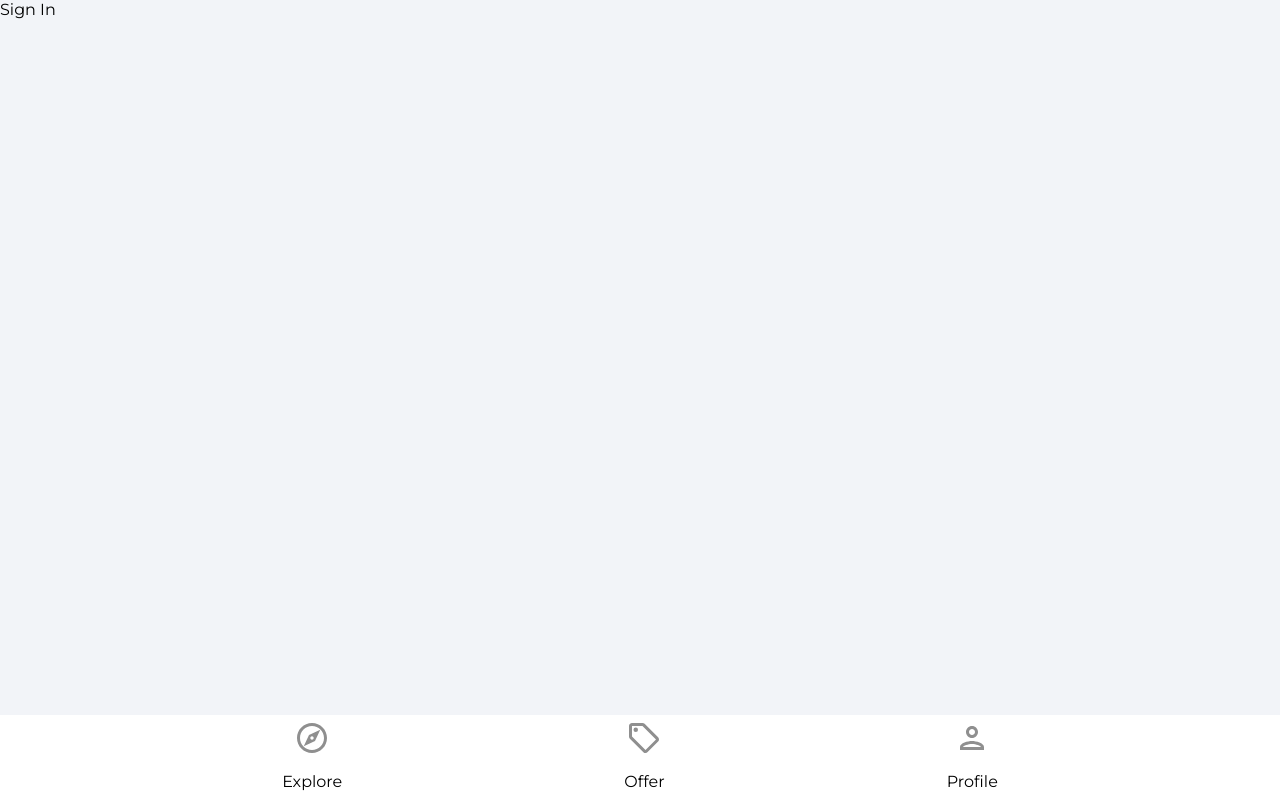
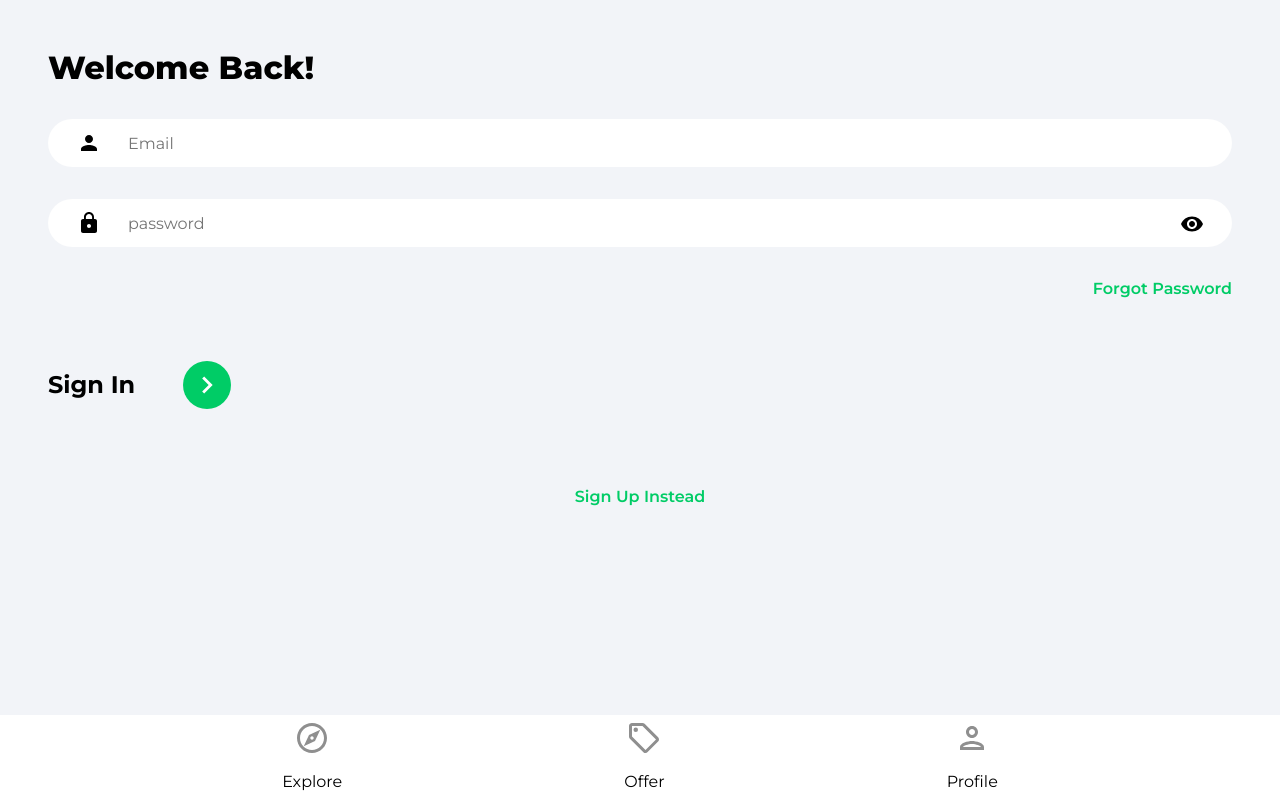
Before and after one commit to lenzoface/house-mrktplc, a React (Create React App) app: page /sign-in in a window 1280 px wide. Built offline with nearby package versions, Linux system fonts and the light colour scheme.

Commit message:
Sign In/Up pages

```diff
--- a/src/pages/SignIn.jsx
+++ b/src/pages/SignIn.jsx
@@ -1,8 +1,63 @@
+import { useState } from "react"
+import { Link, useNavigate } from "react-router-dom"
+import { ReactComponent as ArrowRightIcon } from "../assets/svg/keyboardArrowRightIcon.svg"
+import visibilityIcon from '../assets/svg/visibilityIcon.svg'
 
 
 function SignIn() {
+  const [showPassword, setShowPassword] = useState(false)
+  const [formData, setFormData] = useState({
+    emaol: '',
+    password: ''
+  })
+  const { email, password } = formData
+
+  const navigate = useNavigate()
+
+  const onChange = (e) => {
+    setFormData((prevState) => ({
+      ...prevState,
+      [e.target.id]: e.target.value
+    }))
+  }
+
   return (
-    <div>Sign In</div>
+    <>
+      <div className="pageContainer">
+        <header>
+          <p className="pageHeader">Welcome Back!</p>
+        </header>
+
+        <form>
+          <input type="email" className="emailInput" placeholder="Email" value={email} id="email" onChange={onChange} />
+
+          <div className="passwordInputDiv">
+            <input type={showPassword ? 'text' : 'password'} className='passwordInput' placeholder="password" id="password" value={password} onChange={onChange} />
+
+            <img src={visibilityIcon} alt="show password" className="showPassword" onClick={() => setShowPassword((prevState) => !prevState)} />
+          </div>
+
+          <Link to='/forgot-password' className="forgotPasswordLink">
+            Forgot Password
+          </Link>
+
+          <div className="signInBar">
+            <p className="signInText">
+              Sign In
+            </p>
+            <button className="signInButton">
+              <ArrowRightIcon fill="#ffffff" width='34px' height='34px'/>
+            </button>
+          </div>
+        </form>
+
+        {/* Google Oath */}
+
+        <Link to='/sign-up' className="registerLink">
+          Sign Up Instead
+        </Link>
+      </div>
+    </>
   )
 }
 
--- a/src/pages/SignUp.jsx
+++ b/src/pages/SignUp.jsx
@@ -1,8 +1,68 @@
+import { useState } from "react"
+import { Link, useNavigate } from "react-router-dom"
+import { getAuth, createUserWithEmailAndPassword, updateProfile } from 'firebase/auth'
+import { db } from '../firebase.config'
+import { ReactComponent as ArrowRightIcon } from "../assets/svg/keyboardArrowRightIcon.svg"
+import visibilityIcon from '../assets/svg/visibilityIcon.svg'
 
 
 function SignUp() {
+  const [showPassword, setShowPassword] = useState(false)
+  const [formData, setFormData] = useState({
+    name: '',
+    email: '',
+    password: ''
+  })
+  const { name, email, password } = formData
+
+  const navigate = useNavigate()
+
+  const onChange = (e) => {
+    setFormData((prevState) => ({
+      ...prevState,
+      [e.target.id]: e.target.value
+    }))
+  }
+
   return (
-    <div>Sign Up</div>
+    <>
+      <div className="pageContainer">
+        <header>
+          <p className="pageHeader">Sign Up!</p>
+        </header>
+
+        <form className="">
+          <input type="text" className="nameInput" placeholder="Name" value={name} id="name" onChange={onChange} />
+
+          <input type="email" className="emailInput" placeholder="Email" value={email} id="email" onChange={onChange} />
+
+          <div className="passwordInputDiv">
+            <input type={showPassword ? 'text' : 'password'} className='passwordInput' placeholder="password" id="password" value={password} onChange={onChange} />
+
+            <img src={visibilityIcon} alt="show password" className="showPassword" onClick={() => setShowPassword((prevState) => !prevState)} />
+          </div>
+
+          <Link to='/forgot-password' className="forgotPasswordLink">
+            Forgot Password
+          </Link>
+
+          <div className="signUpBar">
+            <p className="signUpText">
+              Sign Up
+            </p>
+            <button className="signUpButton">
+              <ArrowRightIcon fill="#ffffff" width='34px' height='34px' />
+            </button>
+          </div>
+        </form>
+
+        {/* Google Oath */}
+
+        <Link to='/sign-in' className="registerLink">
+          Sign In Instead
+        </Link>
+      </div>
+    </>
   )
 }
 
```
